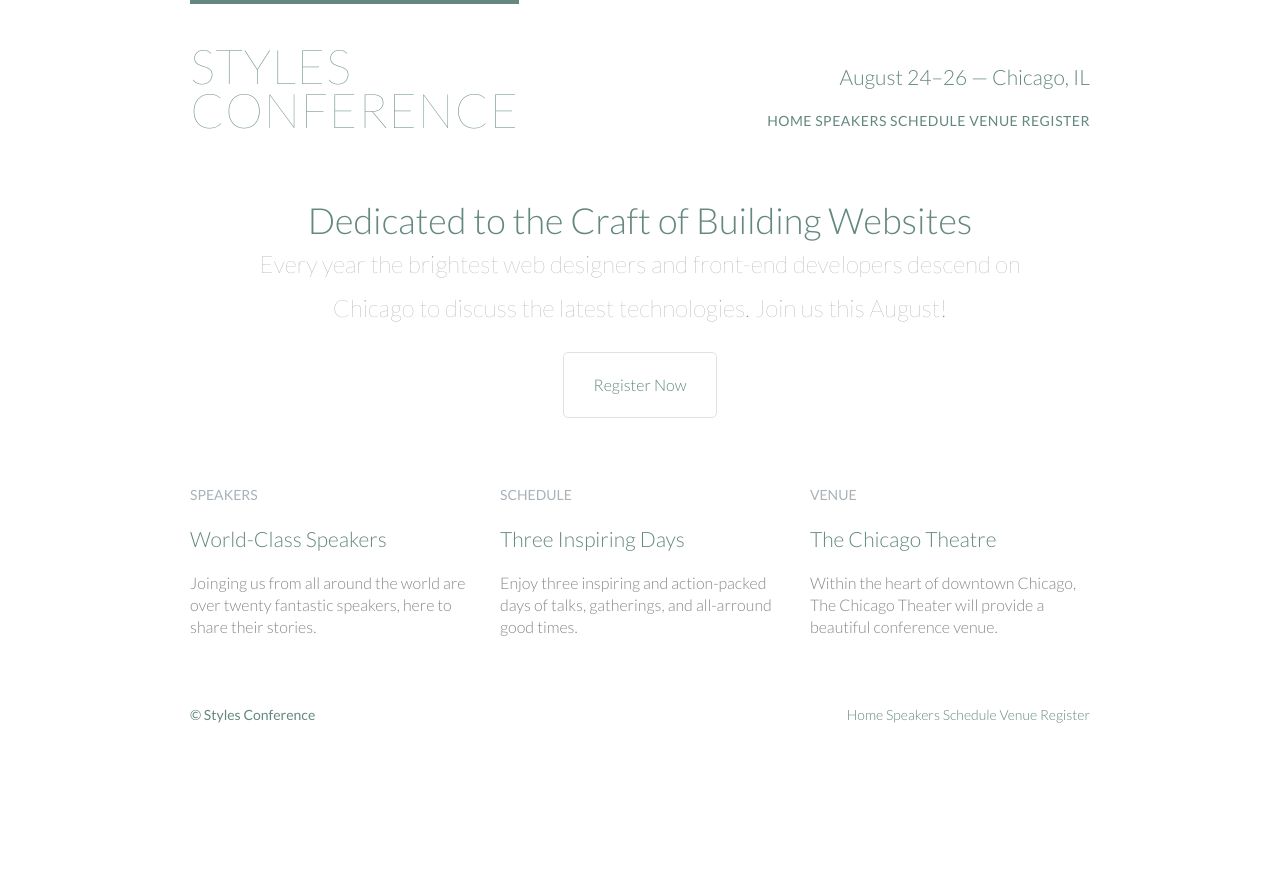
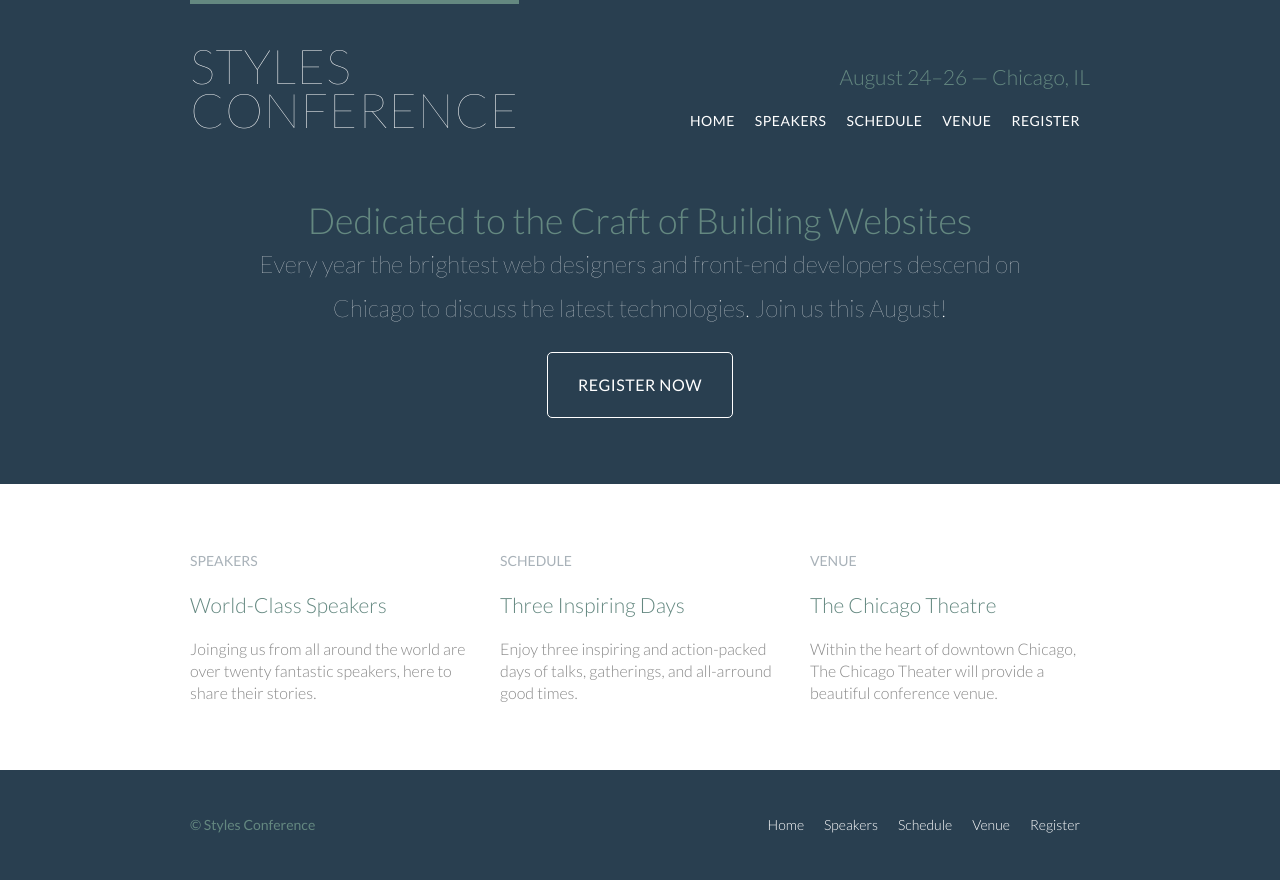
Before and after one commit to zacksoliman/styles-conference, a plain HTML site: page index.html in a window 1280 px wide. Before the commit the page ends 800 px from the top, so only its background shows below. Drawn offline with Linux system fonts and the light colour scheme.

Commit message:
Finnished lesson 7

```diff
--- a/assets/stylesheets/main.css
+++ b/assets/stylesheets/main.css
@@ -59,6 +59,7 @@ table {
  */
 
 body {
+    background: #293f50;
     color: #888;
     font: 300 16px/22px "Lato","Open Sans", "Helvetica Neue", Helvetica, Arial, sans-serif;
 }
@@ -127,6 +128,16 @@ p a {
     color: #a9b2b9;
 }
 
+.primary-header a,
+.primary-footer a {
+    color: #fff;
+}
+
+.primary-header a:hover,
+.primary-footer a:hover {
+    color: #648880;
+}
+
 /*
  * ===========================================
  *
@@ -191,6 +202,23 @@ h1, h3, h4, h5, p {
 /*
  * ===========================================
  *
+ * Leads
+ *
+ * ===========================================
+ */
+
+.lead {
+    text-align: center;
+}
+
+.lead p {
+    font-size: 21px;
+    line-height: 33px;
+}
+
+/*
+ * ===========================================
+ *
  * Buttons
  *
  * ===========================================
@@ -198,15 +226,24 @@ h1, h3, h4, h5, p {
 
 .btn {
     border-radius: 5px;
+    color: #fff;
+    cursor: pointer;
     display: inline-block;
+    font-weight: 400;
+    letter-spacing: .5px;
+    text-transform: uppercase;
     margin: 0;
 }
 
-.btn-alt{
-    border: 1px solid #dfe2e5;
+.btn-alt {
+    border: 1px solid #fff;
     padding: 10px 30px;
 }
 
+.btn-alt:hover {
+    background: #fff;
+    color: #648880;
+}
 /*
  * ===========================================
  *
@@ -216,6 +253,7 @@ h1, h3, h4, h5, p {
  */
 
 .hero {
+    color: #fff;
     line-height: 44px;
     padding: 22px 80px 66px 80px;
     text-align: center;
@@ -253,6 +291,32 @@ h1, h3, h4, h5, p {
     *zoom: 1;
 }
 
+
+/*
+ * ===========================================
+ *
+ * Rows
+ *
+ * ===========================================
+ */
+
+.row,
+.row-alt {
+    min-width: 960px
+}
+
+.row {
+    background: #fff;
+    padding: 66px 0 44px 0;
+}
+
+.row-alt {
+    background: #cbe2c1;
+    background: -webkit-linear-gradient(to right, #a1d3b0, #f6f1d3);
+    background: -moz-linear-gradient(to right, #a1d3b0, #f6f1d3);
+    background: linear-gradient(to right, #a1d3b0, #f6f1d3);
+    padding: 44px 0 22px 0;
+}
 
 /*
  * ===========================================
@@ -297,6 +361,16 @@ h1, h3, h4, h5, p {
     text-align: right;
 }
 
+.nav li {
+    display: inline-block;
+    margin: 0 10px;
+    vertical-align: top;
+}
+
+.nave li:last-child {
+    margin-right: 0;
+}
+
 /*
  * ===========================================
  *
--- a/index.html
+++ b/index.html
@@ -9,18 +9,20 @@
 
 <body>
 
-   <header class="container group">
+   <header class="primary-header container group">
         <h1 class="logo">
             <a href="index.html">Styles <br> Conference</a>
         </h1>
         <h3 class="tagline">August 24&ndash;26 &mdash; Chicago, IL</h3>
 
         <nav class="nav primary-nav">
-            <a href="index.html">Home</a>
-            <a href="speakers.html">Speakers</a>
-            <a href="schedule.html">Schedule</a>
-            <a href="venue.html">Venue</a>
-            <a href="register.html">Register</a>
+            <ul>
+                <li><a href="index.html">Home</a></li><!--
+                --><li><a href="speakers.html">Speakers</a></li><!--
+                --><li><a href="schedule.html">Schedule</a></li><!--
+                --><li><a href="venue.html">Venue</a></li><!--
+                --><li><a href="register.html">Register</a></li>
+            </ul>
         </nav>
     </header>
 
@@ -33,7 +35,8 @@
         <a class="btn btn-alt" href="register.html">Register Now</a>
     </section>
 
-    <section class="grid">
+    <section class="row">
+        <div class="grid">
 
             <!-- Speakers -->
 
@@ -72,17 +75,20 @@
                     provide a beautiful conference venue.</p>
             </section>
 
+        </div>
     </section>
 
 
     <footer class="primary-footer container group">
         <small>&copy; Styles Conference</small>
         <nav class="nav">
-            <a href="index.html">Home</a>
-            <a href="speakers.html">Speakers</a>
-            <a href="schedule.html">Schedule</a>
-            <a href="venue.html">Venue</a>
-            <a href="register.html">Register</a>
+            <ul>
+                <li><a href="index.html">Home</a></li><!--
+                --><li><a href="speakers.html">Speakers</a></li><!--
+                --><li><a href="schedule.html">Schedule</a></li><!--
+                --><li><a href="venue.html">Venue</a></li><!--
+                --><li><a href="register.html">Register</a></li>
+            </ul>
         </nav>
 
     </footer>
```
Also changed, not shown: register.html (+19 -13 lines), schedule.html (+19 -13 lines), speakers.html (+20 -13 lines), venue.html (+19 -13 lines). Lines whose indentation alone changed are shown as unchanged.
